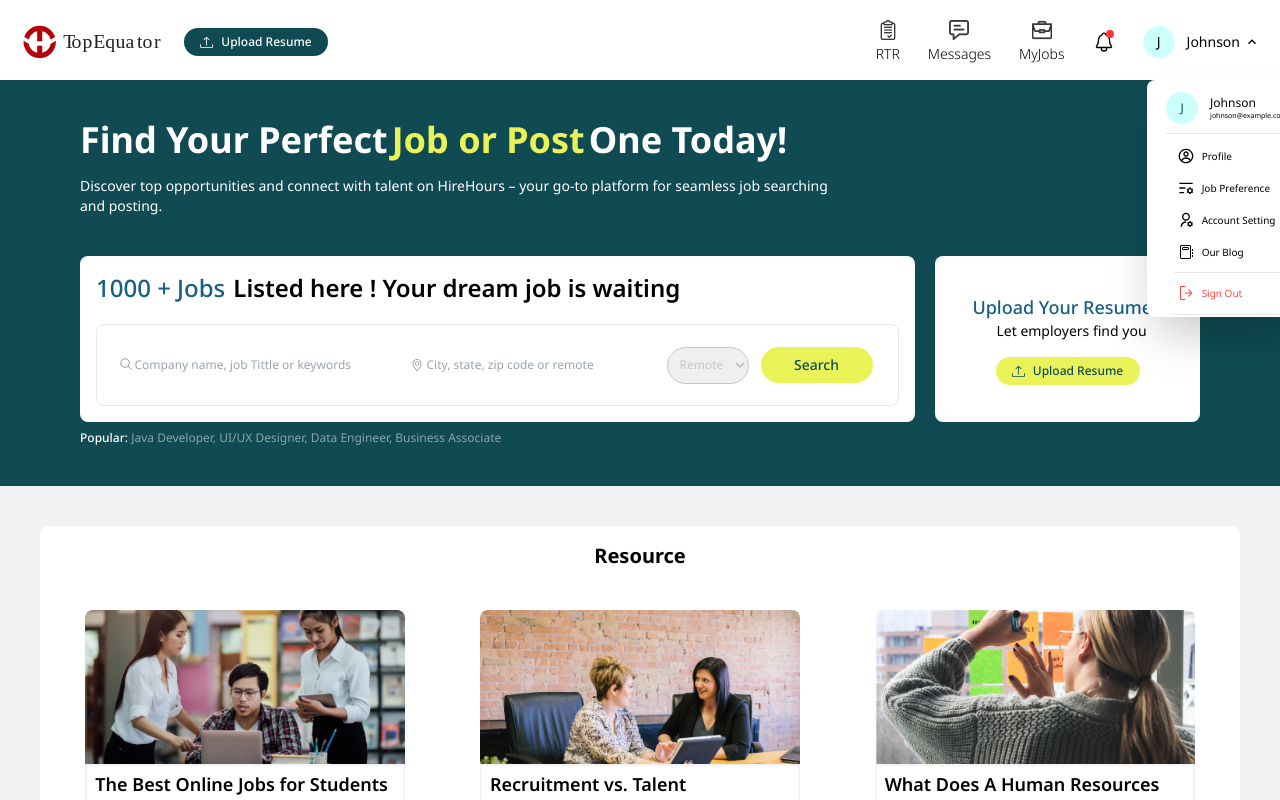
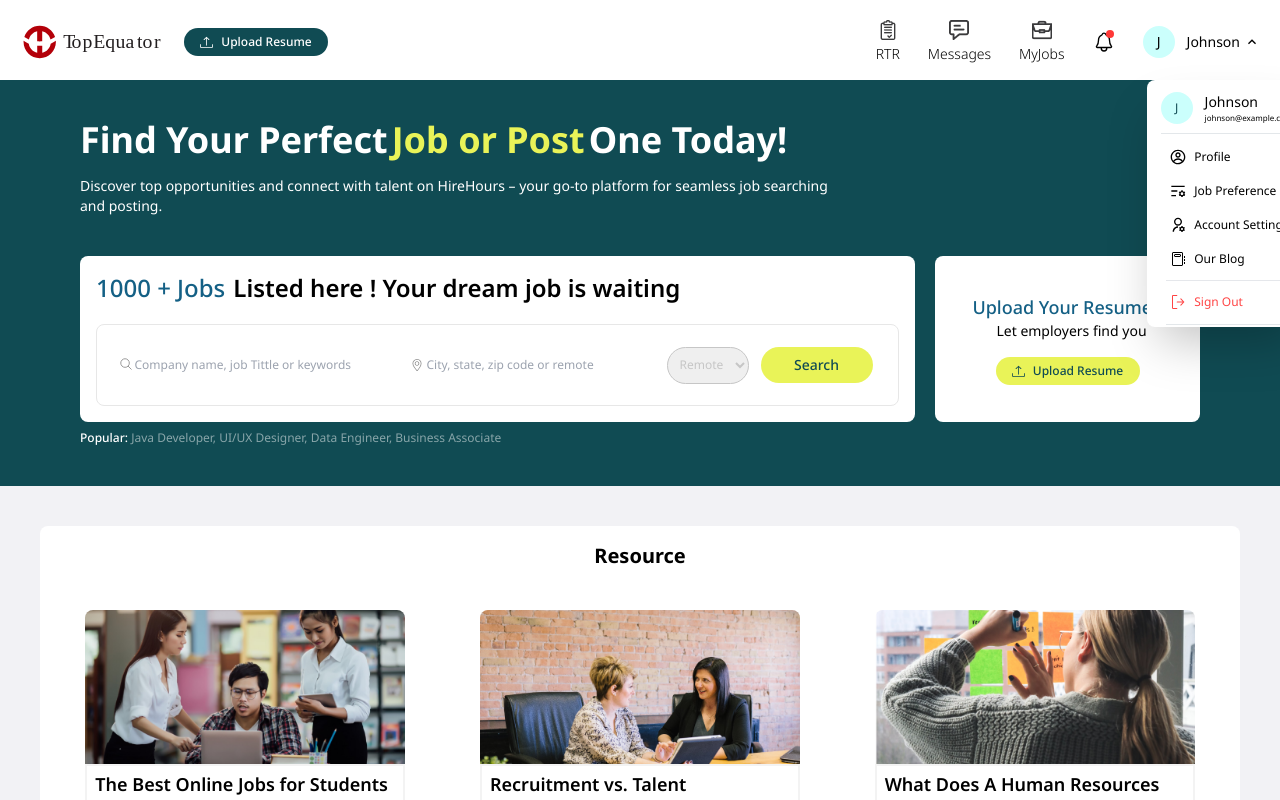
Before and after one commit to Sandeep1908/hirehour, a React (Vite) app: page / in a window 1280 px wide. Both pictures are taken after a click on the element 1201 px from the left and 42 px from the top of the page. Shown: the top 800 px of the page. Built offline with nearby package versions, Linux system fonts and the light colour scheme.

Commit message:
fix(component): fix sizing of logos and text

```diff
--- a/src/components/modals/AccountModal.tsx
+++ b/src/components/modals/AccountModal.tsx
@@ -46,8 +46,8 @@ const AccountModal: React.FC<AccountModalProps> = ({ isAccountOpen,setIsAccountO
           </p>
 
           <div className="flex flex-col">
-            <h1 className="text-xs">Johnson</h1>
-            <p className="text-[7px]">johnson@example.com </p>
+            <h1 className="text-sm">Johnson</h1>
+            <p className="text-[8px]">johnson@example.com </p>
           </div>
         </div>
 
@@ -56,7 +56,7 @@ const AccountModal: React.FC<AccountModalProps> = ({ isAccountOpen,setIsAccountO
             return (
               <Link  to={item.link || ''} className="flex justify-start items-center space-x-2 p-1" key={id} onClick={()=>setIsAccountOpen(false)}>
                 {item.icon}
-                <p className="text-[10px] ">{item.name}</p>
+                <p className="text-[12px] ">{item.name}</p>
               </Link>
             );
           })}
@@ -65,7 +65,7 @@ const AccountModal: React.FC<AccountModalProps> = ({ isAccountOpen,setIsAccountO
 
           <li className="flex justify-start items-center space-x-2 p-1">
             <GoSignOut color="#FF4444" />
-            <p className="text-[10px] text-[#FF4444] ">Sign Out</p>
+            <p className="text-[12px] text-[#FF4444] ">Sign Out</p>
           </li>
         </ul>
       </div>
```
